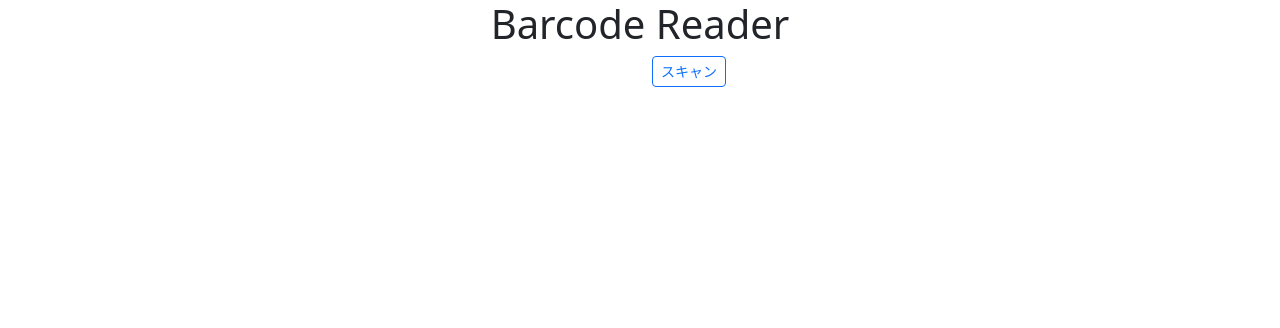
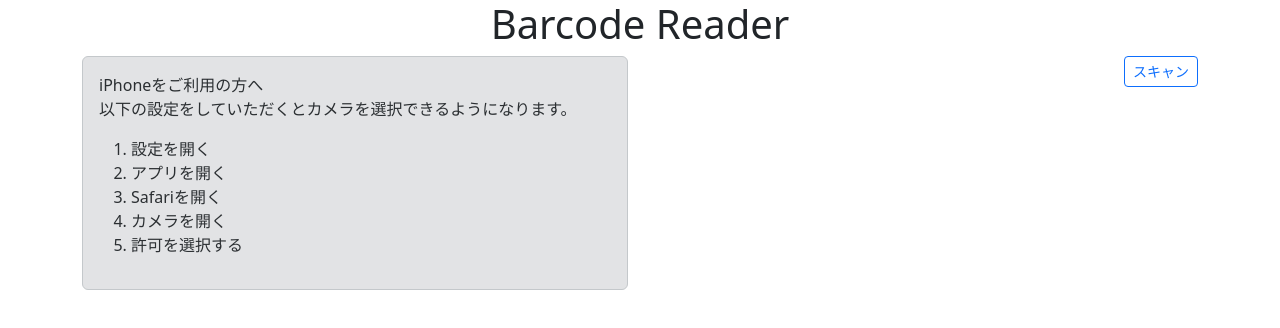
Before and after one commit to SeijiKitamura/barcode, a website built with Vite: page index.html in a window 1280 px wide. Built offline with nearby package versions, Linux system fonts and the light colour scheme.

Commit message:
readme.mdを作成した

```diff
--- a/index.html
+++ b/index.html
@@ -17,11 +17,28 @@
         <div class="col-6">
           <video id="video-capture" class="hide-element" style="width: 100%;max-width: fit-content;display: none;margin-inline: auto;" autoplay playsinline muted></video>
           <select id="cameras" class="hide-element"></select>
+          <div class="alert alert-secondary">
+             iPhoneをご利用の方へ
+             <p>
+                以下の設定をしていただくとカメラを選択できるようになります。
+                <ol>
+                  <li>設定を開く</li>
+                  <li>アプリを開く</li>
+                  <li>Safariを開く</li>
+                  <li>カメラを開く</li>
+                  <li>許可を選択する</li>
+                </ol>
+             </p>
+          </div>
         </div>
-        <div class="col-6">
-          <button id="scan" class="btn btn-sm btn-outline-primary">スキャン</button>
-          <button id="cancel" class="btn btn-sm btn-outline-secondary hide-element">キャンセル</button>
+        <div class="col-3">
           <div id="result"></div>
+        </div>
+        <div class="col-3">
+          <div class="d-grid gap-2 d-flex justify-content-end">
+            <button id="scan" class="btn btn-sm btn-outline-primary">スキャン</button>
+            <button id="cancel" class="btn btn-sm btn-outline-secondary hide-element">キャンセル</button>
+          </div>
         </div>
       </div>
     </div>
```
Also changed, not shown: readme.md (added).
